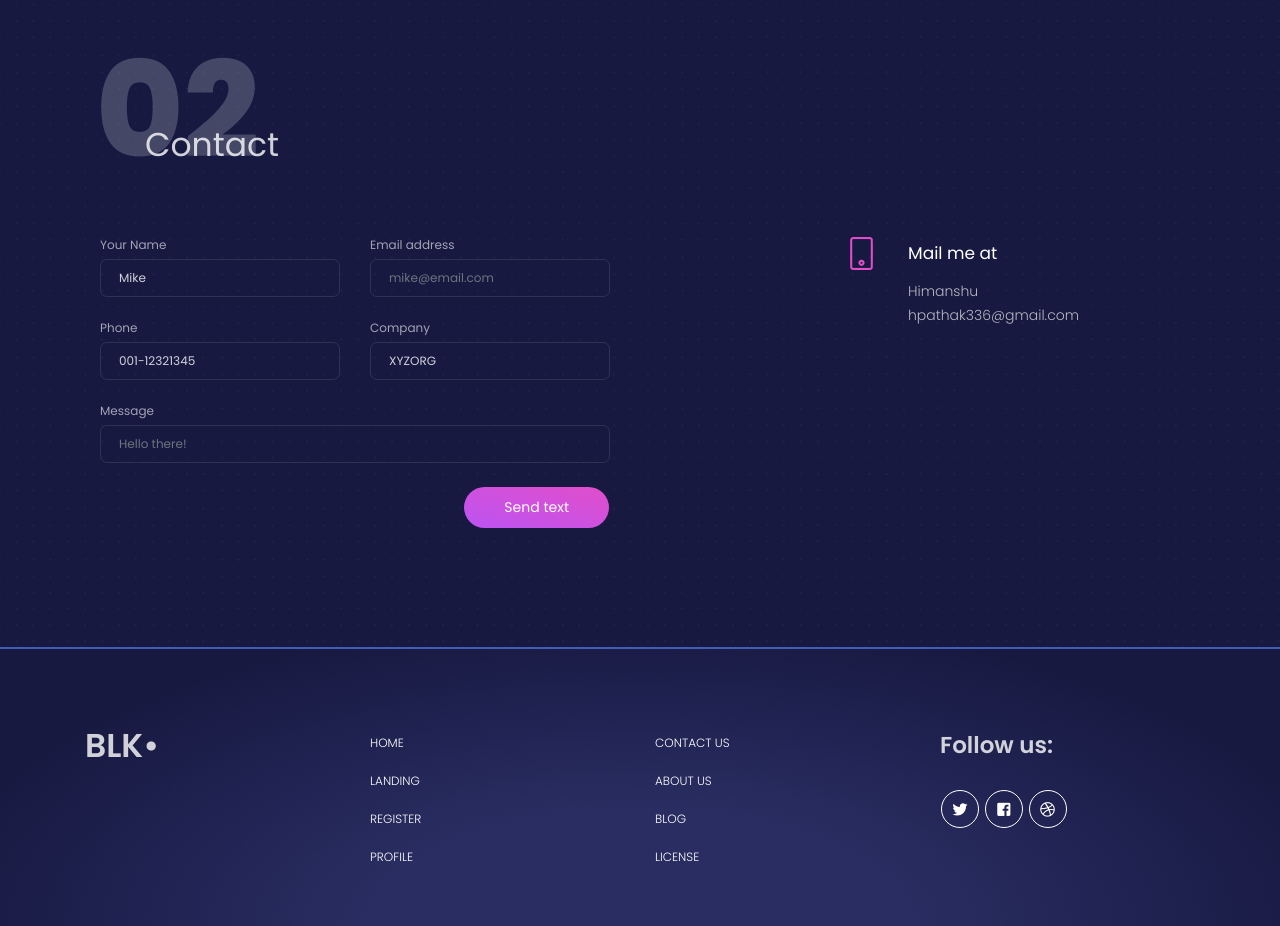
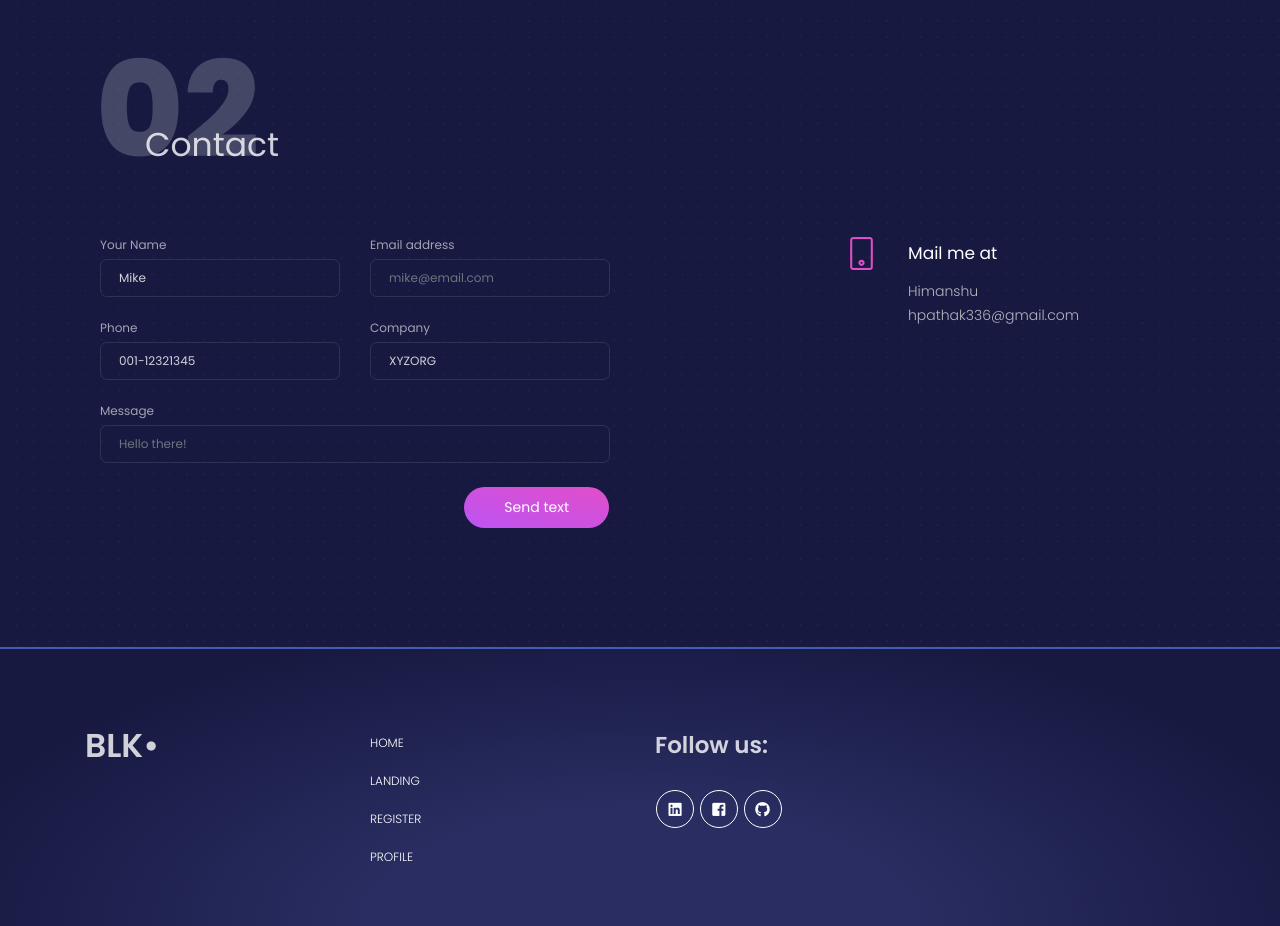
Before and after one commit to geekypathak21/himanshupathak21061998.github.io, a website: page examples/profile-page.html in a window 1280 px wide. Shown: the part 902-1828 px from the top of the page. Drawn offline with Linux system fonts and the light colour scheme.

Commit message:
Adding links

```diff
--- a/examples/profile-page.html
+++ b/examples/profile-page.html
@@ -84,7 +84,8 @@
             <h1 class="profile-title text-left">Himanshu Pathak</h1>
             <h5 class="text-on-back">01</h5>
             <p class="profile-description">I am intersted in progamming and software development. If you want to collab with me
-            for a project please contact. I like to work open source.</p>
+            for a project please contact. I like to work in open source software development. I like learn new things and apply them
+        </p>
             <div class="btn-wrapper profile pt-3">
               <a target="_blank" href="https://www.linkedin.com/in/himanshu-pathak-7574a6169/" class="btn btn-icon btn-likedin btn-round" data-toggle="tooltip" data-original-title="Connect with me">
                 <i class="fab fa-linkedin"></i>
@@ -333,40 +334,16 @@
             </ul>
           </div>
           <div class="col-md-3">
-            <ul class="nav">
-              <li class="nav-item">
-                <a href="https://creative-tim.com/contact-us" class="nav-link">
-                  Contact Us
-                </a>
-              </li>
-              <li class="nav-item">
-                <a href="https://creative-tim.com/about-us" class="nav-link">
-                  About Us
-                </a>
-              </li>
-              <li class="nav-item">
-                <a href="https://creative-tim.com/blog" class="nav-link">
-                  Blog
-                </a>
-              </li>
-              <li class="nav-item">
-                <a href="https://opensource.org/licenses/MIT" class="nav-link">
-                  License
-                </a>
-              </li>
-            </ul>
-          </div>
-          <div class="col-md-3">
             <h3 class="title">Follow us:</h3>
             <div class="btn-wrapper profile">
-              <a target="_blank" href="https://twitter.com/creativetim" class="btn btn-icon btn-neutral btn-round btn-simple" data-toggle="tooltip" data-original-title="Follow us">
-                <i class="fab fa-twitter"></i>
+              <a target="_blank" href="https://www.linkedin.com/in/himanshu-pathak-7574a6169/" class="btn btn-icon btn-neutral btn-round btn-simple" data-toggle="tooltip" data-original-title="Connect with me">
+                <i class="fab fa-linkedin"></i>
               </a>
-              <a target="_blank" href="https://www.facebook.com/creativetim" class="btn btn-icon btn-neutral btn-round btn-simple" data-toggle="tooltip" data-original-title="Like us">
+              <a target="_blank" href="#" class="btn btn-icon btn-neutral btn-round btn-simple" data-toggle="tooltip" data-original-title="Like us">
                 <i class="fab fa-facebook-square"></i>
               </a>
-              <a target="_blank" href="https://dribbble.com/creativetim" class="btn btn-icon btn-neutral  btn-round btn-simple" data-toggle="tooltip" data-original-title="Follow us">
-                <i class="fab fa-dribbble"></i>
+              <a target="_blank" href="https://github.com/himanshupathak21061998" class="btn btn-icon btn-neutral  btn-round btn-simple" data-toggle="tooltip" data-original-title="Follow us">
+                <i class="fab fa-github"></i>
               </a>
             </div>
           </div>
```
